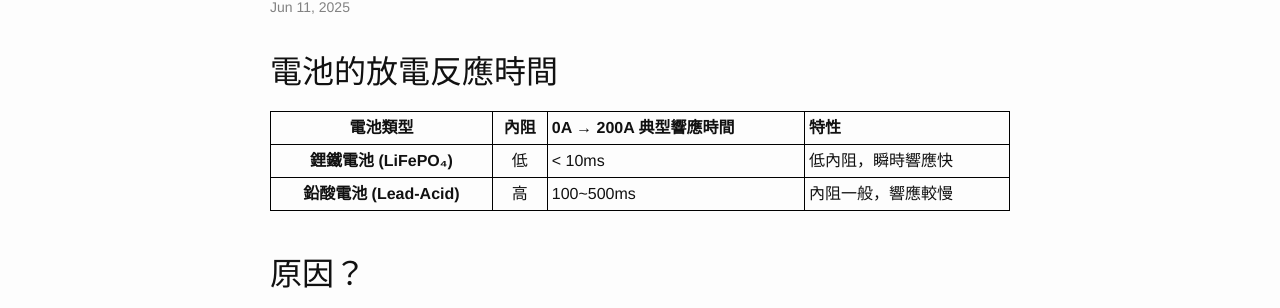
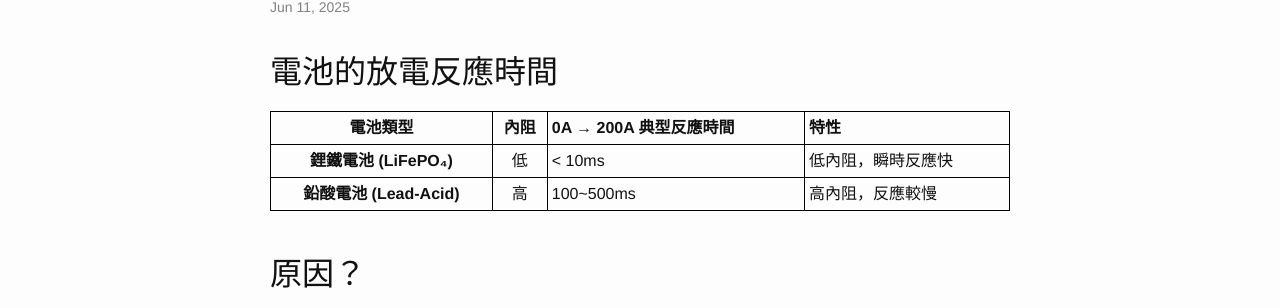
Before and after one commit to 1stbenz/1stbenz.github.io, a Jekyll site: the page built from _posts/2025-06-11-lithium-vs-lead-analysis.md, in a window 1280 px wide. Shown: the part 152-460 px from the top of the page. Built offline with Jekyll 4.4.1, drawn with Linux system fonts in a browser that asks for light colours.

Commit message:
Update 2025-06-11-lithium-vs-lead-analysis.md

```diff
--- a/_posts/2025-06-11-lithium-vs-lead-analysis.md
+++ b/_posts/2025-06-11-lithium-vs-lead-analysis.md
@@ -7,10 +7,10 @@ categories: Auto
 
 ## 電池的放電反應時間
 
-| **電池類型** | **內阻** | **0A → 200A 典型響應時間** | **特性** |
+| **電池類型** | **內阻** | **0A → 200A 典型反應時間** | **特性** |
 |-------------|----------|:----------------------|:----------|
-| **鋰鐵電池 (LiFePO₄)** | 低 | < 10ms | 低內阻，瞬時響應快 |
-| **鉛酸電池 (Lead-Acid)** | 高 | 100~500ms | 內阻一般，響應較慢 |
+| **鋰鐵電池 (LiFePO₄)** | 低 | < 10ms | 低內阻，瞬時反應快 |
+| **鉛酸電池 (Lead-Acid)** | 高 | 100~500ms | 高內阻，反應較慢 |
 
   <br>
 
```
